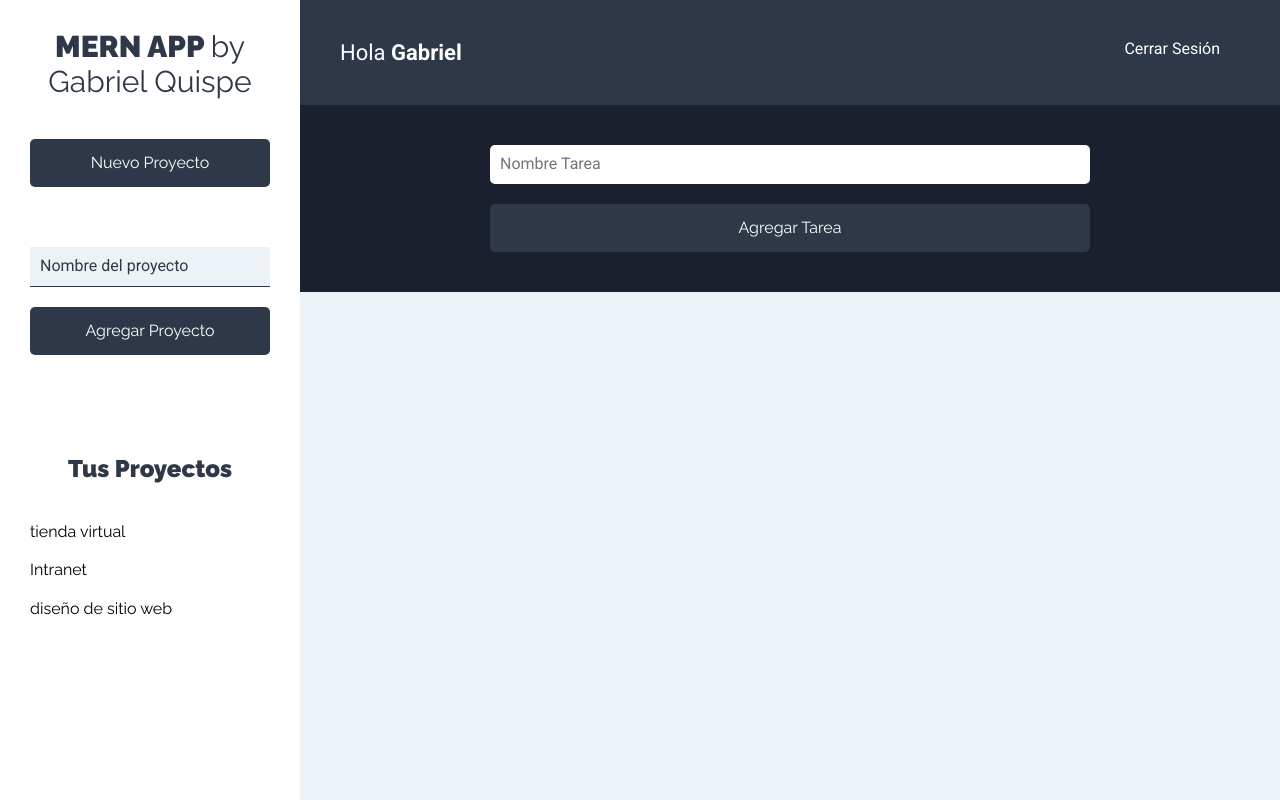
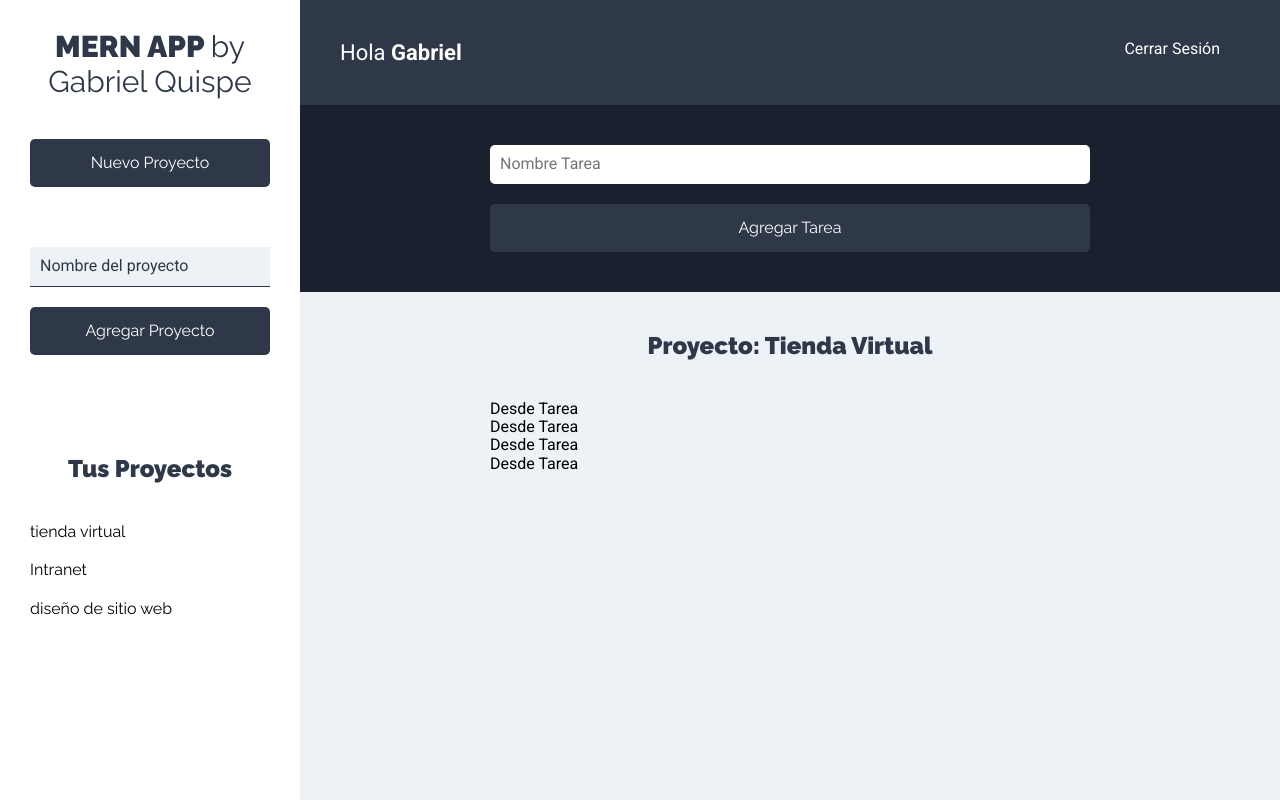
Before and after one commit to QuispeRosasGabriel/MERN-App-Frontend, a React (Create React App) app: page /proyectos in a window 1280 px wide. Built offline with nearby package versions, Linux system fonts and the light colour scheme.

Commit message:
mockeando listado de tareas

```diff
--- a/src/components/proyectos/Proyectos.jsx
+++ b/src/components/proyectos/Proyectos.jsx
@@ -2,6 +2,7 @@
 import Sidebar from "../layout/Sidebar";
 import Barra from "../layout/Barra";
 import FormTarea from "../tareas/FormTarea";
+import ListadoTareas from "../tareas/ListadoTareas";
 
 const Proyectos = () => {
   return (
@@ -11,7 +12,9 @@
         <Barra />
         <main>
           <FormTarea />
-          <div className="contenedor-tareas"></div>
+          <div className="contenedor-tareas">
+            <ListadoTareas />
+          </div>
         </main>
       </div>
     </div>
--- a/src/components/tareas/ListadoTareas.jsx
+++ b/src/components/tareas/ListadoTareas.jsx
@@ -0,0 +1,28 @@
+import React, { Fragment } from "react";
+import Tarea from "./Tarea";
+
+const ListadoTareas = () => {
+  const tareasProyecto = [
+    { nombre: "Elegir Plataforma", estado: true },
+    { nombre: "Elegir Colores", estado: false },
+    { nombre: "Elegir Pasarelas de pago", estado: false },
+    { nombre: "Elegir hosting", estado: true },
+  ];
+
+  return (
+    <Fragment>
+      <h2>Proyecto: Tienda Virtual</h2>
+      <ul className="listado-tareas">
+        {tareasProyecto.length === 0 ? (
+          <li className="tarea">
+            <p>No hay tareas</p>
+          </li>
+        ) : (
+          tareasProyecto.map((tarea, i) => <Tarea tarea={tarea} key={i} />)
+        )}
+      </ul>
+    </Fragment>
+  );
+};
+
+export default ListadoTareas;
--- a/src/components/tareas/Tarea.jsx
+++ b/src/components/tareas/Tarea.jsx
@@ -0,0 +1,11 @@
+import React from "react";
+
+const Tarea = () => {
+  return (
+    <div>
+      <div>Desde Tarea</div>
+    </div>
+  );
+};
+
+export default Tarea;
```
